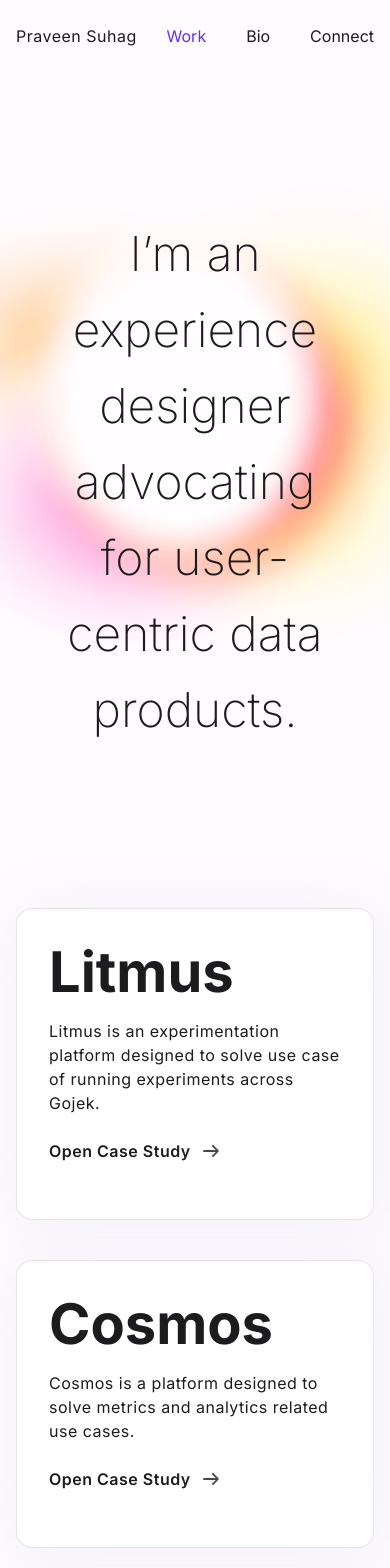
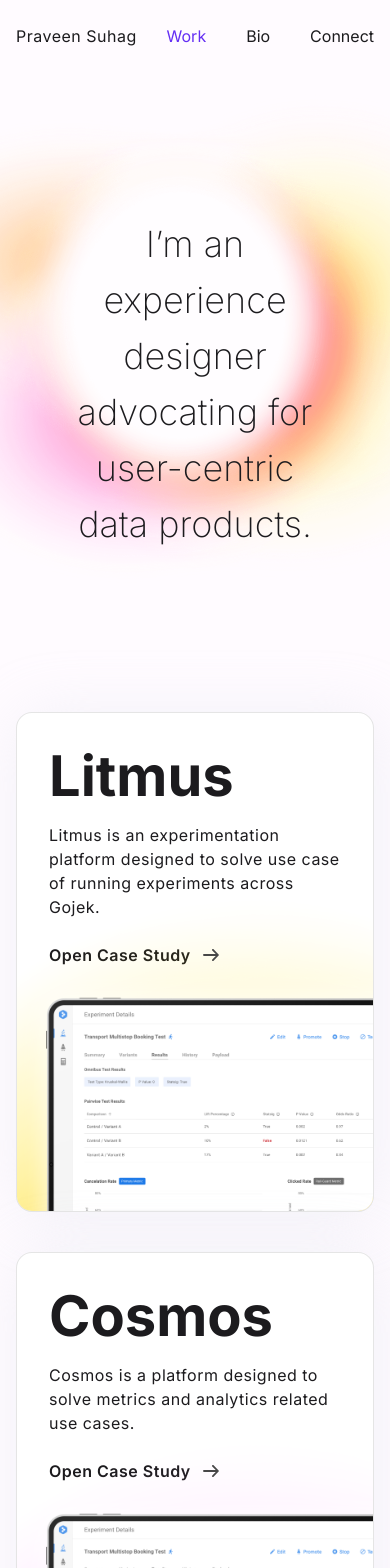
Before and after one commit to p4suhag/portfolio, a Next.js app: page / in a window 390 px wide. Shown: the top 1568 px of the page. Built offline with nearby package versions, Linux system fonts and the light colour scheme.

Commit message:
Add project tiles image below 480px & reduce title size

```diff
--- a/styles/global.css
+++ b/styles/global.css
@@ -230,9 +230,7 @@ h1, h2, h3, h4, h5 {
 
 .work_title {
 	text-align: center;
-	/*font-size: 48px;*/
 	font-weight: 200;
-	/*line-height: 76px;*/
 	position: relative;
 	z-index: 1;
 }
@@ -383,7 +381,11 @@ h1, h2, h3, h4, h5 {
 
 @media (max-width: 480px) {
 	.work_page:before {
-		top: 6%;
+		top: 2%;
+	}
+	.work_title {
+		font-size: 36px;
+		line-height: 56px;
 	}
 	.project_tile {
 		padding: 8px 32px 0 32px;
@@ -395,17 +397,14 @@ h1, h2, h3, h4, h5 {
 
 @media (max-width: 400px) {
 	.project_tile {
-		height: auto;
+		height: 500px;
 		padding: 8px 32px 8px 32px;
 		margin-bottom: 40px;
-	}
-	.project_tile_image {
-    display: none;
 	}
 	.litmus_cover:before,
 	.cosmos_cover:before,
 	.console_cover:before {
-	  display: none;
+	  bottom: -560px;
 	}
 }
 
```
